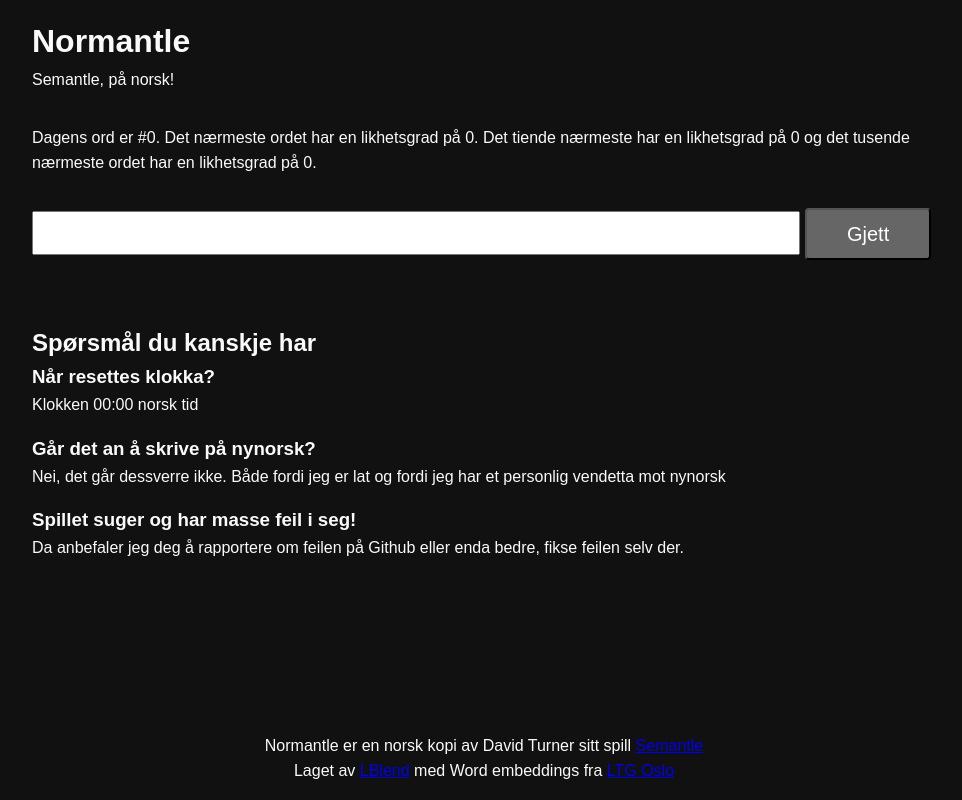
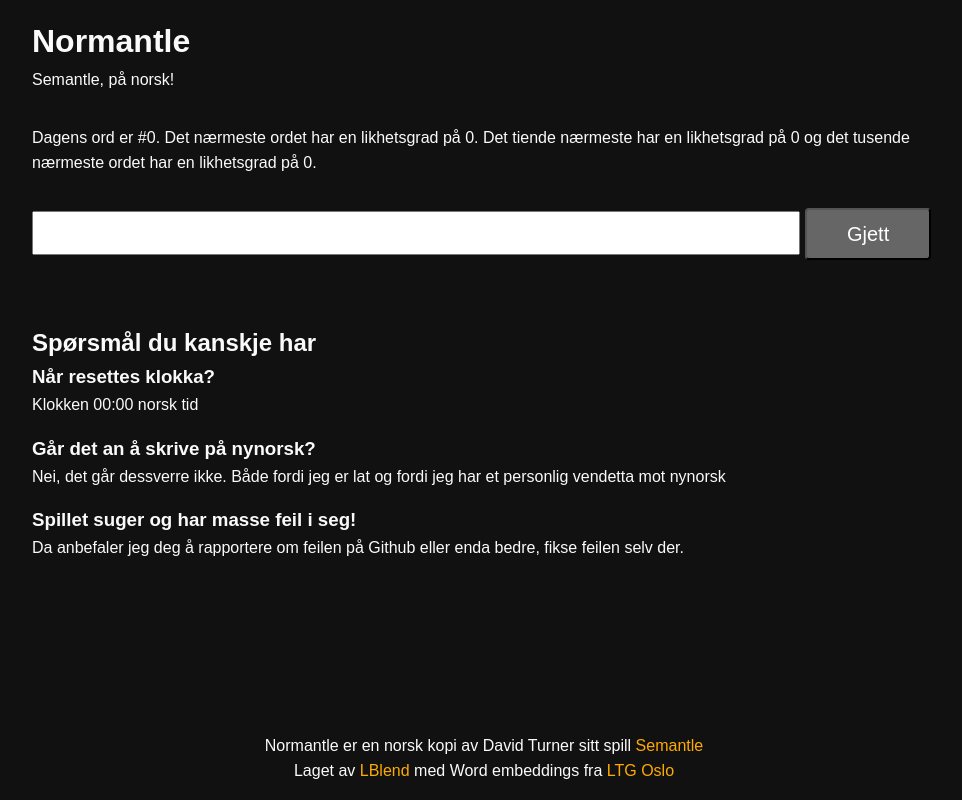
Before and after one commit to LBlend/normantle-frontend, a Svelte app: page / in a window 1280 px wide. Shown: the whole page, without its empty margins (156-1118 px from the left). Built offline with nearby package versions, Linux system fonts and the light colour scheme.

Commit message:
add link styling

```diff
--- a/public/global.css
+++ b/public/global.css
@@ -83,3 +83,11 @@ body {
   padding-inline: 3em;
   padding-block: 1em;
 }
+
+a {
+  color: #ffaa00;
+  text-decoration: none;
+}
+a:hover {
+  color: #ffcc66;
+}
```
